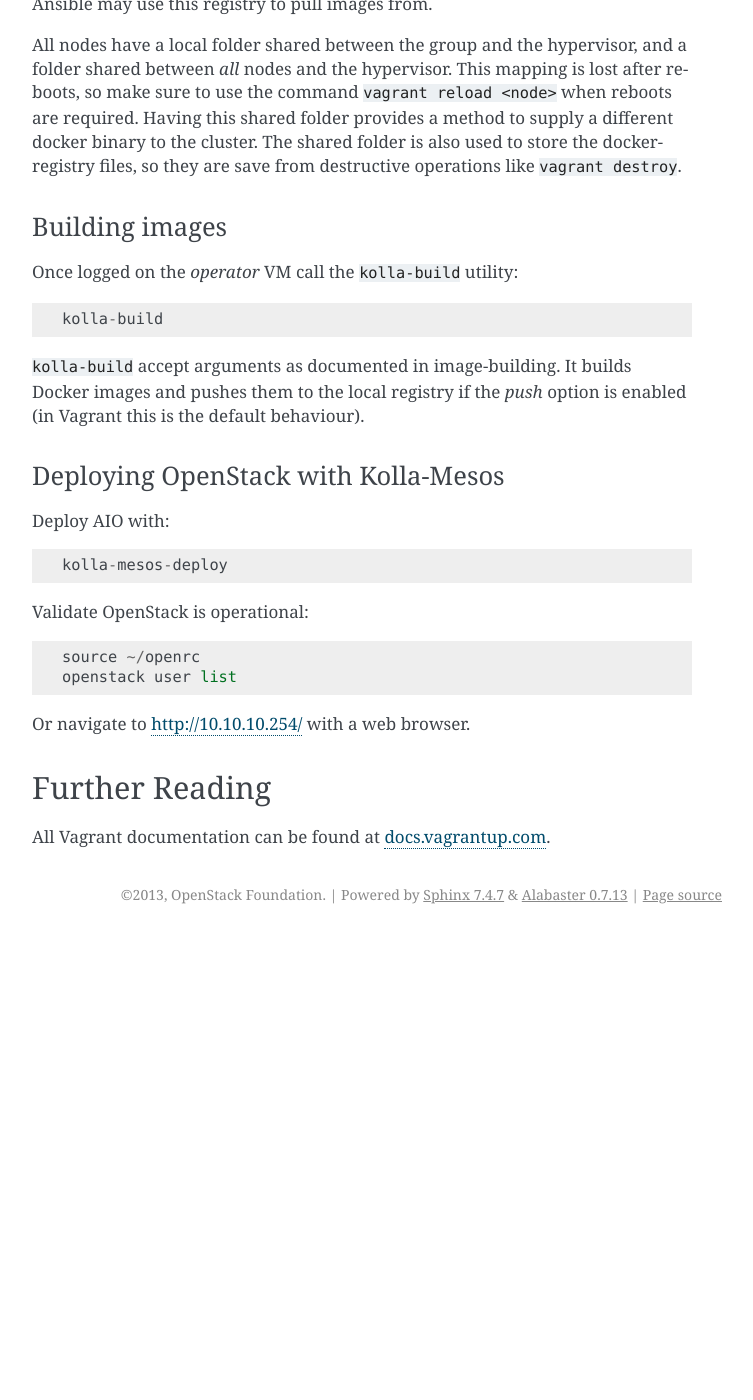
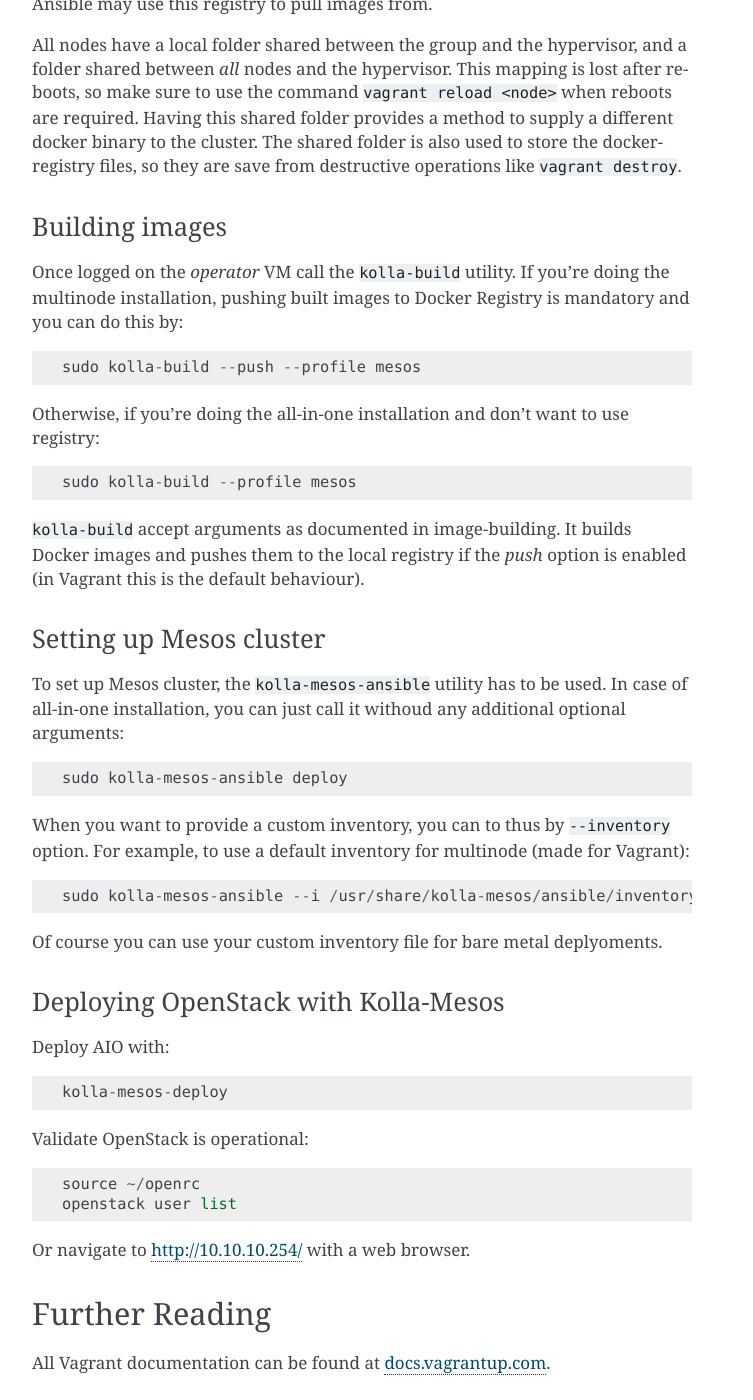
Before and after one commit to openstack-archive/kolla-mesos, a Sphinx documentation site: the page built from doc/source/quickstart.rst, in a window 1280 px wide and 1400 px high, scrolled down 1677 px. Shown: the whole window, without its empty margins (388-1141 px from the left). Built offline with Sphinx 7.4.7, drawn with Linux system fonts in a browser that asks for light colours; before the commit the page ends 2611 px from its top, so only the background shows below that; some of the changed text lies outside the part shown.

Commit message:
Documenting Ansible deployment
DocImpact
Partially-Implements: blueprint vagrant

Change-Id: Icc220c23075b265a15db4a1e0dec1618c84eedca

```diff
--- a/doc/source/quickstart.rst
+++ b/doc/source/quickstart.rst
@@ -83,13 +83,38 @@
 Building images
 ^^^^^^^^^^^^^^^
 
-Once logged on the *operator* VM call the ``kolla-build`` utility::
+Once logged on the *operator* VM call the ``kolla-build`` utility. If you're
+doing the multinode installation, pushing built images to Docker Registry is
+mandatory and you can do this by::
 
-    kolla-build
+    sudo kolla-build --push --profile mesos
+
+Otherwise, if you're doing the all-in-one installation and don't want to use
+registry::
+
+    sudo kolla-build --profile mesos
 
 ``kolla-build`` accept arguments as documented in :doc:`image-building`. It
 builds Docker images and pushes them to the local registry if the *push*
 option is enabled (in Vagrant this is the default behaviour).
+
+
+Setting up Mesos cluster
+^^^^^^^^^^^^^^^^^^^^^^^^
+
+To set up Mesos cluster, the ``kolla-mesos-ansible`` utility has to be used.
+In case of all-in-one installation, you can just call it withoud any additional
+optional arguments::
+
+    sudo kolla-mesos-ansible deploy
+
+When you want to provide a custom inventory, you can to thus by ``--inventory``
+option. For example, to use a default inventory for multinode (made for
+Vagrant)::
+
+    sudo kolla-mesos-ansible --i /usr/share/kolla-mesos/ansible/inventory/multinode deploy
+
+Of course you can use your custom inventory file for bare metal deplyoments.
 
 
 Deploying OpenStack with Kolla-Mesos
```
